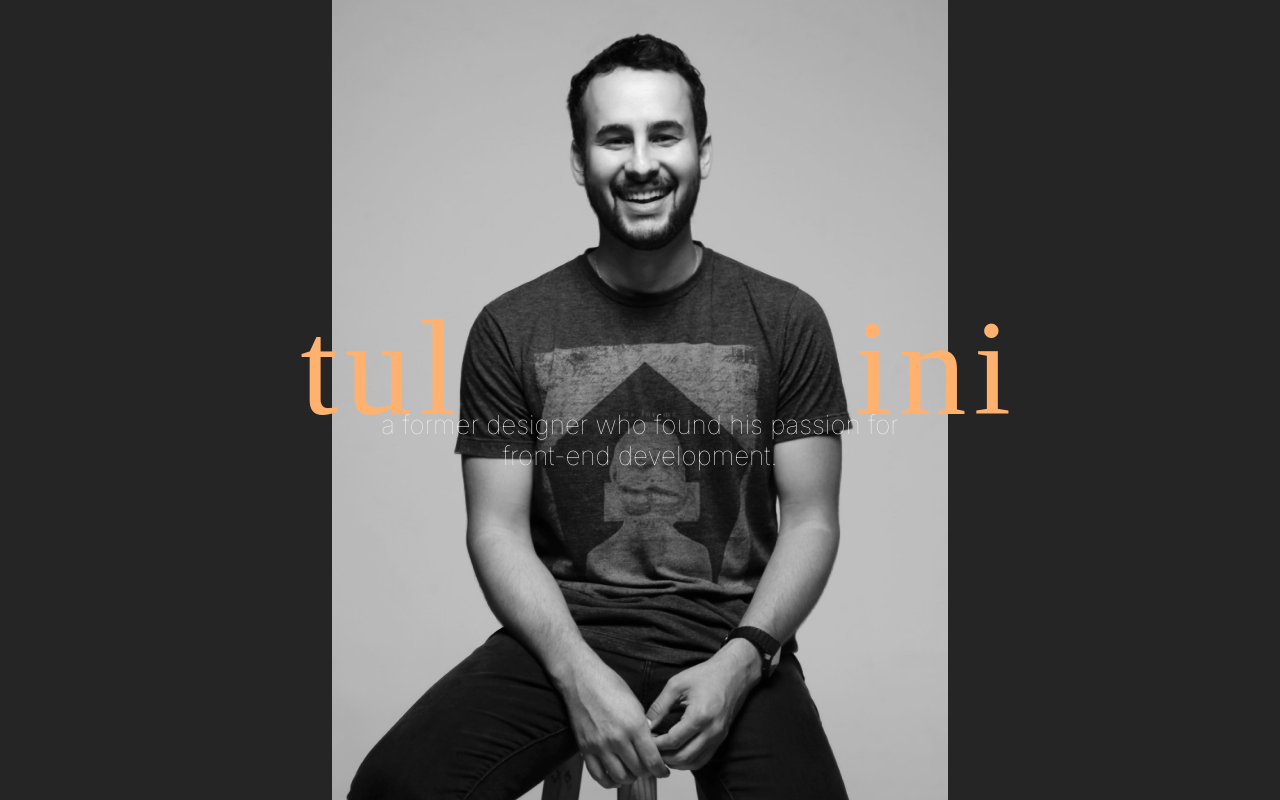
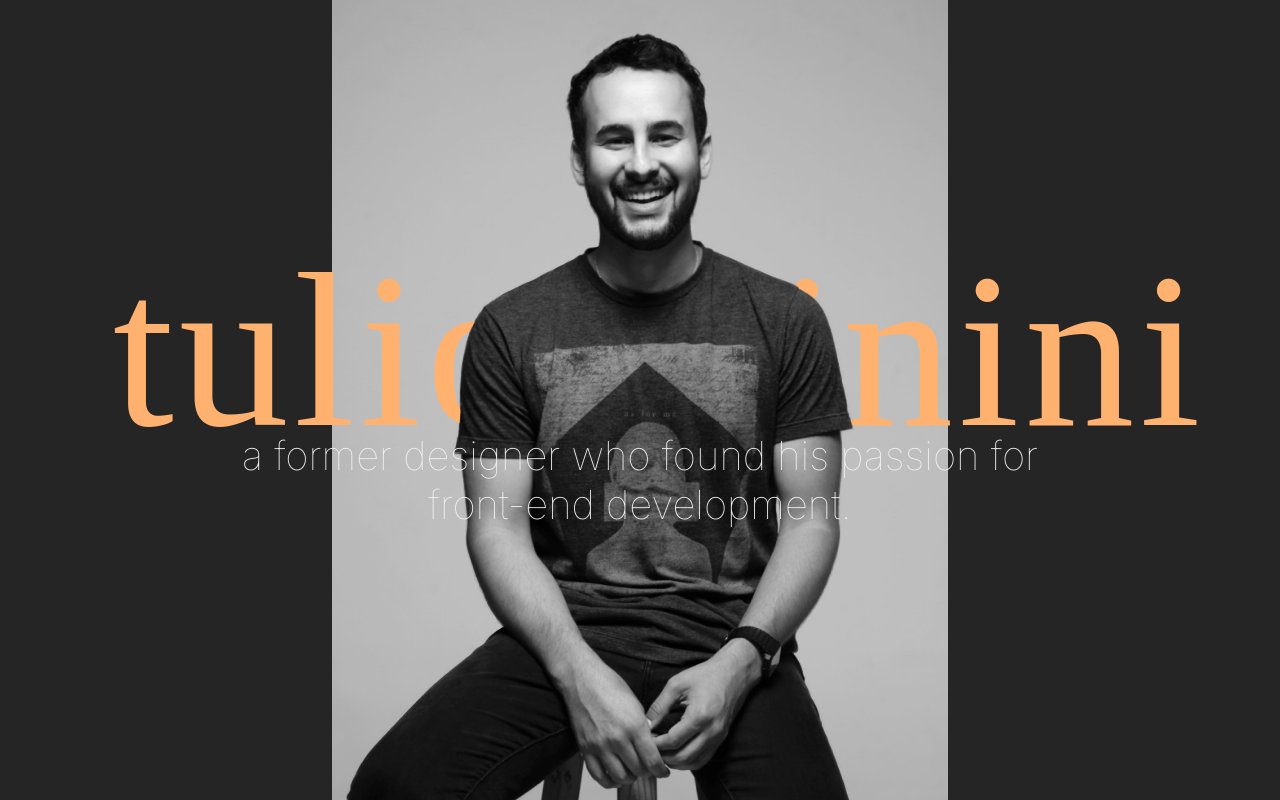
Before and after one commit to t-minini/my-website-v3, a React (Create React App) app: page / in a window 1280 px wide. Built offline with nearby package versions, Linux system fonts and the light colour scheme; a web font is replaced by a local one.

Commit message:
tablets portrait and landscape done

```diff
--- a/src/components/hero/Hero.module.css
+++ b/src/components/hero/Hero.module.css
@@ -237,7 +237,7 @@
   }
 } */
 
-/* SMARTPHONES */
+/* SMARTPHONES PORTRAIT */
 @media only screen and (max-width: 480px) and (orientation: portrait) {
   .hero__text h1 {
     font-size: 7.1rem;
@@ -259,6 +259,7 @@
   }
 }
 
+/* SMARTPHONES PORTRAIT */
 @media only screen and (min-width: 370px) and (orientation: landscape) {
   .hero__text h1 {
     font-size: 13.5rem;
@@ -282,8 +283,39 @@
   }
 }
 
-/* TABLETS */
+/* TABLETS PORTRAIT */
 @media only screen and (min-width: 481px) and (orientation: portrait) {
+  .hero__text h1 {
+    font-size: 16rem;
+    letter-spacing: 0.5rem;
+    line-height: 11rem;
+    margin-left: 3%;
+  }
+
+  .hero__text p {
+    font-size: 3rem;
+  }
+
+  .img__back {
+    width: 65%;
+  }
+
+  .img__front {
+    width: 65%;
+  }
+}
+
+/* TABLETS LANDSCAPE */
+@media only screen and (min-width: 767px) and (orientation: landscape) {
+  .hero__text h1 {
+    font-size: 22rem;
+    letter-spacing: 0.5rem;
+    line-height: 16rem;
+  }
+
+  .hero__text p {
+    font-size: 4rem;
+  }
 }
 
 /* SMALL SCREENS, LAPTOPS */
```
